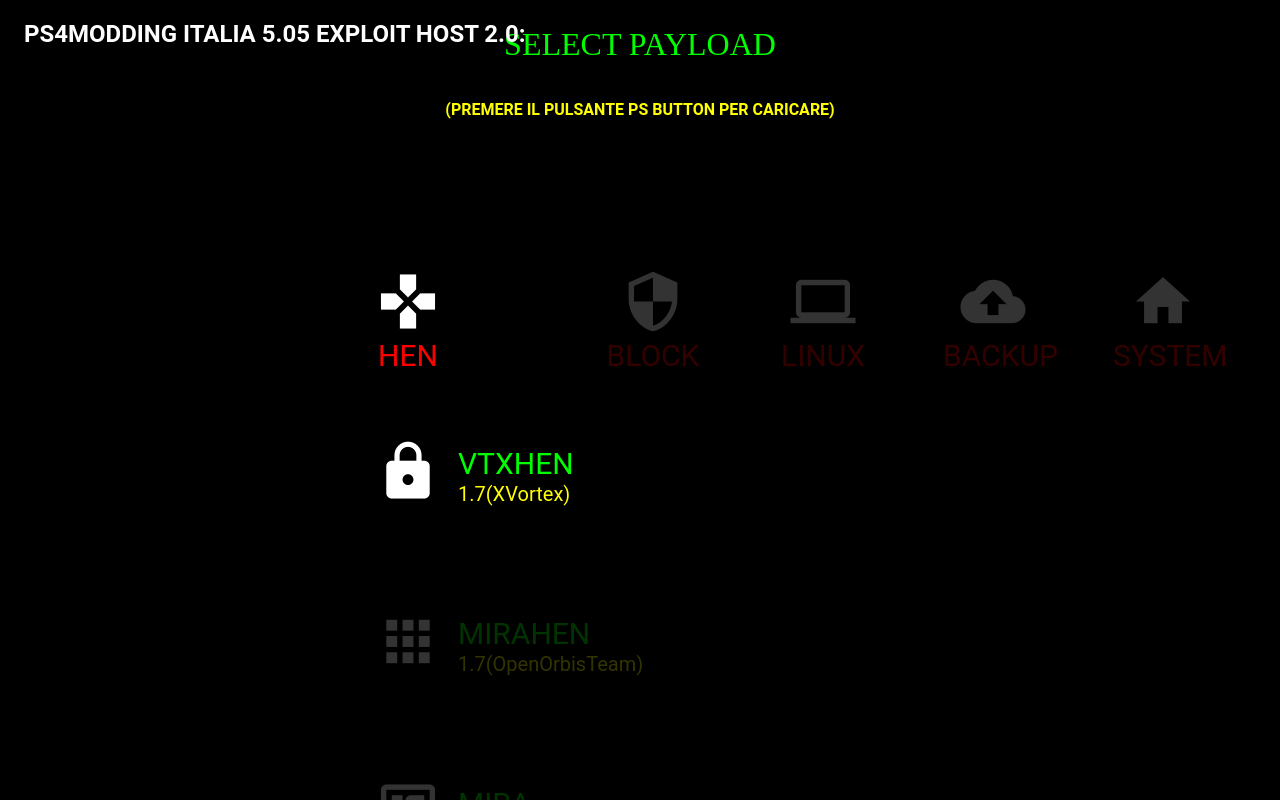
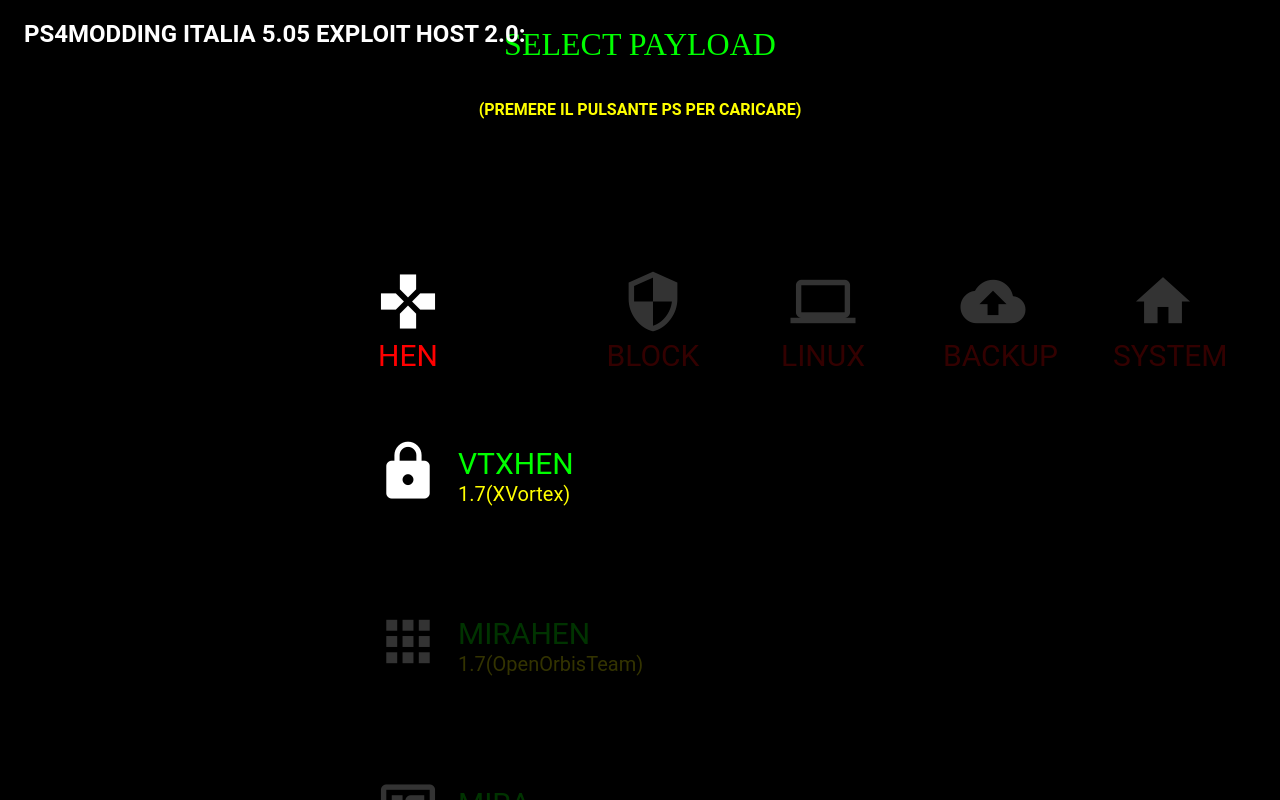
Before and after one commit to theheroGAC/X-project-PS4, a plain HTML site: page xproject.html in a window 1280 px wide. Drawn offline with Linux system fonts and the light colour scheme.

Commit message:
Update xproject.html

```diff
--- a/xproject.html
+++ b/xproject.html
@@ -9,7 +9,7 @@
 <body>
 <div id="content" class="content"><iframe name="content" class="content" src="payloads/blank.html"></iframe></div>
 <h2 class="top" onclick="myFunction()"> PS4MODDING ITALIA 5.05 EXPLOIT HOST 2.0:</h2>
-<center><strong><font color="yellow">(PREMERE IL PULSANTE PS BUTTON PER CARICARE)</font></strong></center>
+<center><strong><font color="yellow">(PREMERE IL PULSANTE PS PER CARICARE)</font></strong></center>
 <div id="xmb-contain">
   <div id="xmb">
     <ul>
```
